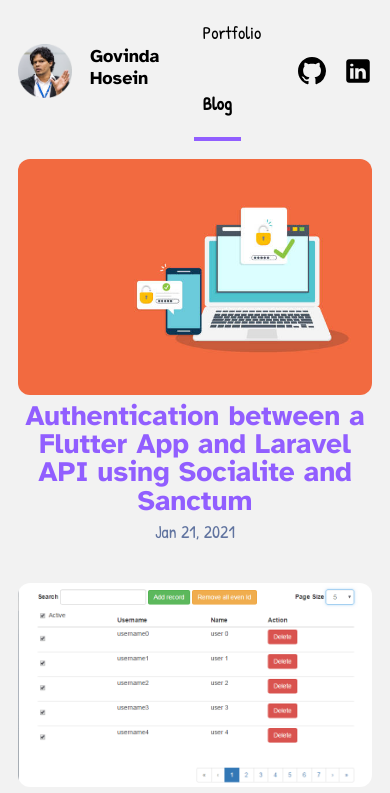
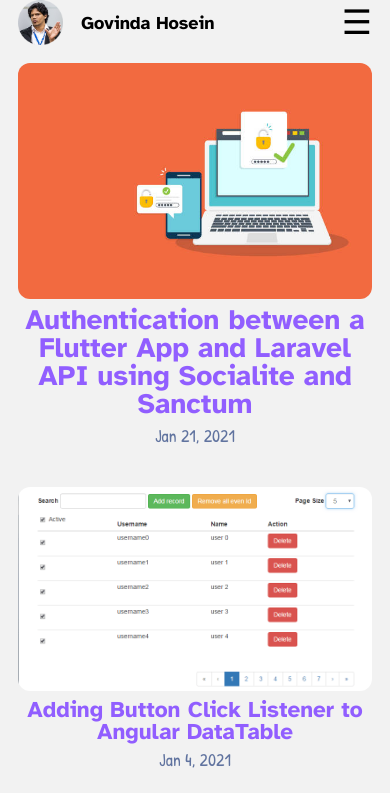
Before and after one commit to govinda-hosein/gh-portfolio, an Astro site: page /blog in a window 390 px wide. Shown: the top 793 px of the page. Built offline with nearby package versions, Linux system fonts and the light colour scheme; Astro itself is replaced by a stand-in of ours.

Commit message:
Work on making navbar responsive

```diff
--- a/src/components/Header.astro
+++ b/src/components/Header.astro
@@ -4,23 +4,52 @@ import HeaderLink from "./HeaderLink.astro";
 import SocialLinks from "./SocialLinks.astro";
 ---
 
-<header>
-  <nav>
-    <span class="flex flex-row items-center gap-2">
-      <img src="/img/me.png" class="w-12" alt="" />
-      <h2 class="flex flex-row">
-        <a href="/">{SITE_TITLE}</a>
-      </h2>
+<header class="bg-[linear-gradient(var(--background))] px-4 py-2">
+  <nav class="flex items-center justify-between flex-wrap">
+    <!-- Logo + Site Title -->
+    <span class="flex items-center gap-2">
+      <img src="/img/me.png" class="w-10 h-10" alt="Site logo" />
+      <h6 class="!mt-3">
+        <a href="/" class="!no-underline !text-black">{SITE_TITLE}</a>
+      </h6>
     </span>
 
-    <div class="internal-links">
-      <HeaderLink href="/">Portfolio</HeaderLink>
-      <HeaderLink href="/blog">Blog</HeaderLink>
+    <!-- Mobile Menu Toggle Button -->
+    <button
+      class="text-3xl md:hidden focus:outline-none"
+      id="menuToggle"
+      aria-label="Toggle menu"
+    >
+      ☰
+    </button>
+
+    <!-- Navigation Links (desktop + mobile) -->
+    <div
+      id="menu"
+      class="w-full mt-4 md:mt-0 md:flex-1 md:flex md:items-center justify-between hidden"
+    >
+      <div></div>
+      <div class="internal-links flex flex-col md:flex-row md:gap-4">
+        <HeaderLink href="/">Portfolio</HeaderLink>
+        <HeaderLink href="/blog">Blog</HeaderLink>
+      </div>
+
+      <div class="social-links mt-4 md:mt-0 md:ml-6">
+        <SocialLinks />
+      </div>
     </div>
-
-    <SocialLinks />
   </nav>
 </header>
+
+<script>
+  const toggleBtn = document.getElementById("menuToggle");
+  const menu = document.getElementById("menu");
+
+  toggleBtn.addEventListener("click", () => {
+    menu.classList.toggle("hidden");
+  });
+</script>
+
 <style>
   header {
     margin: 0;
```
